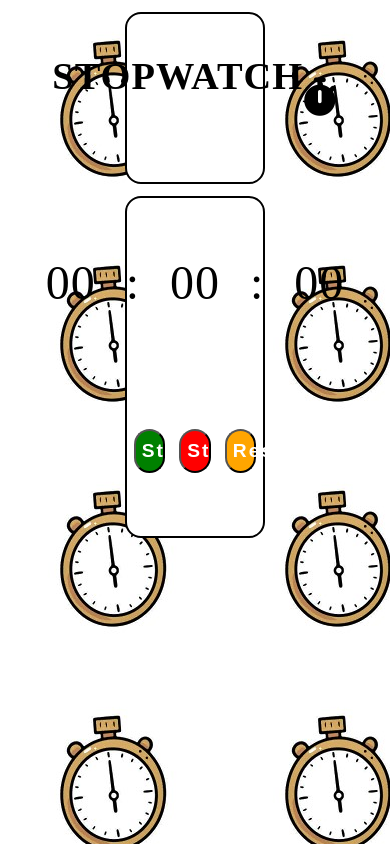
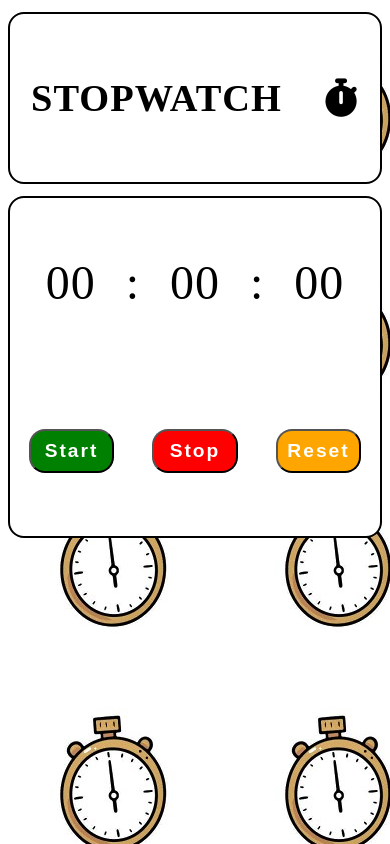
Before and after one commit to NajeebMohd/Stopwatch, a plain HTML site: page index.html in a window 390 px wide. Drawn offline with Linux system fonts and the light colour scheme.

Commit message:
have made the screen reliable

```diff
--- a/Styling.css
+++ b/Styling.css
@@ -22,6 +22,9 @@ body{
     letter-spacing: 1px;
     font-size: larger;
     background-color:white;
+}
+h1{
+    display: flex;
 }
 #stopwatch{
     background-color: white;
@@ -71,3 +74,27 @@ body{
     /* background-color: white; */
     color: black;
 }
+@media screen and (max-width:1200px){
+    #heading{
+        width: 45%;
+    }
+    #stopwatch{
+        width:45%
+    }
+}
+@media screen and (max-width:900px){
+    #heading{
+        width: 60%;
+    }
+    #stopwatch{
+        width:60%
+    }
+}
+@media screen and (max-width:600px){
+    #heading{
+        width: 95%;
+    }
+    #stopwatch{
+        width:95%
+    }
+}
```
Also changed, not shown: index.html (+2 -2 lines).
